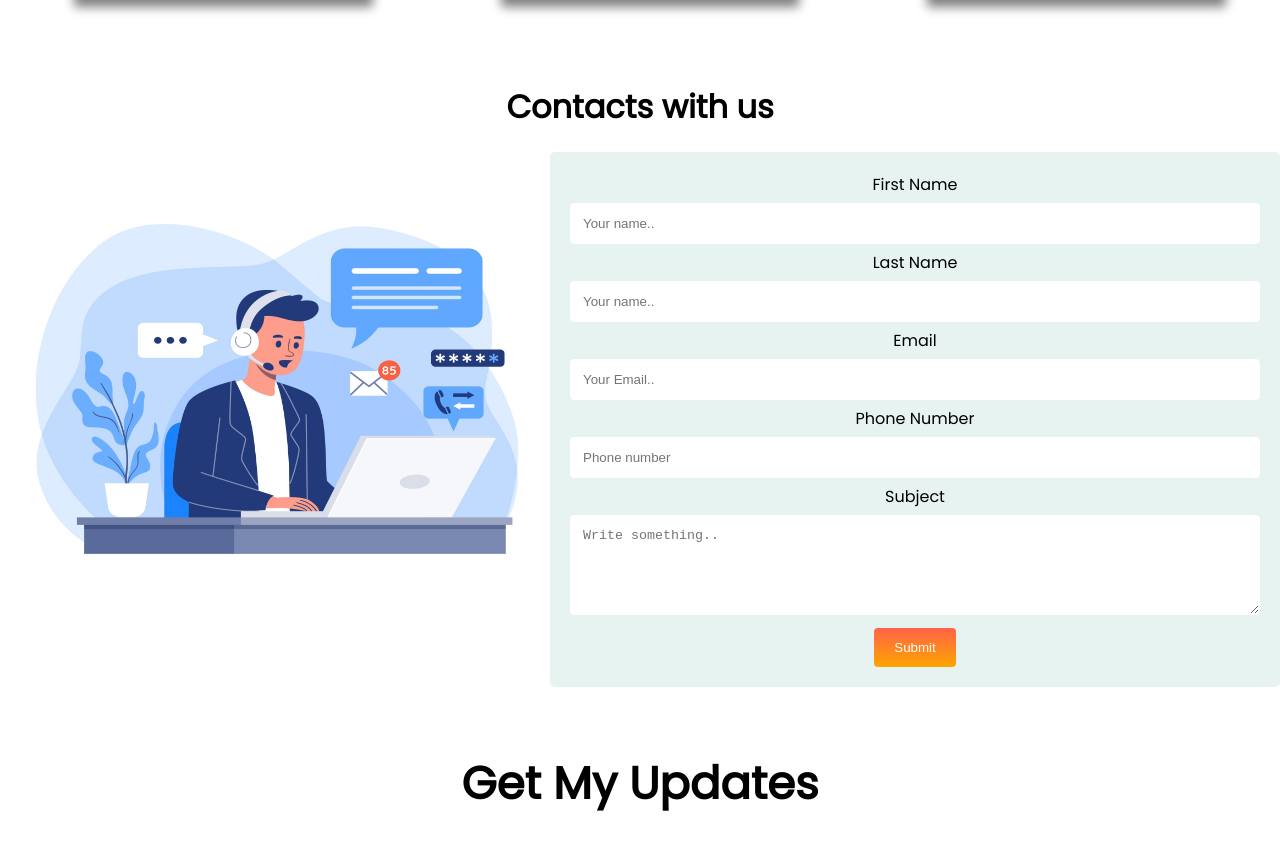
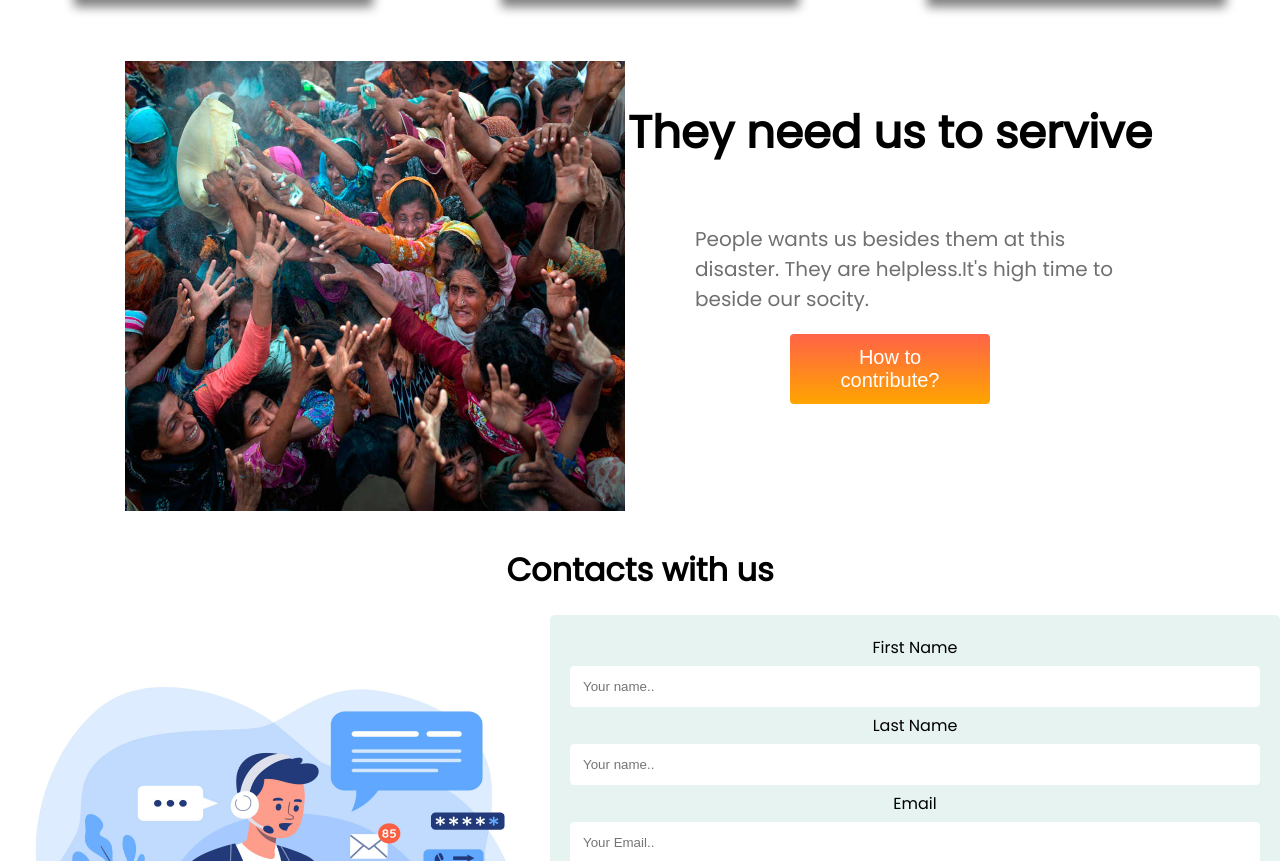
Before and after one commit to AshrafRahi/Succor, a plain HTML site: page index.html in a window 1280 px wide. Shown: the part 2116-2977 px from the top of the page. Drawn offline with Linux system fonts and the light colour scheme.

Commit message:
finished

```diff
--- a/index.html
+++ b/index.html
@@ -71,11 +71,24 @@
                 Every year the same.</p>
         </div>
     </section>
+    <section class="stand">
+        <div class="fourth-part">
+          <img src="images/don.jpg">
+        </div>
+        <div class="fourth-part">
+          <h1 class="fourth-heading">They need us to servive</h1>
+          <p class="para4">
+            People wants us besides them at this disaster. They are helpless.It's high time to beside our socity.</p>
+            <div >
+                <button class="link-button2">How to contribute?</button>
+            </div>
+        </div>
+      </section>
     <div>
         <h1>Contacts with us</h1>
     </div>
     <section class="form">
-        <div class="fourth-part">
+        <div class="fifth-part">
         <img src="images/contact.jpg" alt="Contacts">
         </div>
         <div class="container4">
@@ -100,10 +113,10 @@
 
         </div>
     </section><br>
-    <section class="fifth-part">
+    <section class="six-part">
         <div>
             <h1>Get My Updates</h1>
-            <p class="para4">You will get updates through email.</p>
+            <p class="para5">You will get updates through email.</p>
          <div class="update-part">
             <input class="text" type="Email" placeholder="Email">
             <div >
--- a/style.css
+++ b/style.css
@@ -117,16 +117,50 @@ font-size: 50px;
     width: 60px;
     padding: 20px;
 }
+.stand{
+    display: flex;
+}
+.fourth-part{
+    font-size: 30px;
+}
+.para4{
+    color: #707070;
+    font-size: 20px;
+    font-weight: 50;
+    padding-top: 20px;
+    padding-left: 20%;
+    padding-right: 20%;
+    margin-left: 5%;
+    text-align: left;
+}
+.fourth-part img{
+    height: 450px;
+    width: 500px;
+    margin-left: 25%;
+}
+.link-button2{
+    font-size: 20px;
+    font-weight: 50px;
+    width: 200px;
+    height: 70px;
+    background-image: linear-gradient(tomato, orange);
+    color: white;
+    padding: 12px 20px;
+    border: none;
+    border-radius: 4px;
+    cursor: pointer;
+    text-decoration: none;
+}
 div{
     text-align: center;
 }
 .form{
     display: flex;
 }
-.fourth-part{
+.fifth-part{
     font-size: 30px;
 }
-.fourth-part img{
+.fifth-part img{
     height: 500px;
     width: 550px;
 }
@@ -152,10 +186,10 @@ input[type=submit] {
     background-color: #e6f3f1;
     padding: 20px;
 }
-.fifth-part{
+.six-part{
     font-size: 30px;
 }
-.para4 {
+.para5 {
     font-size: 20px;
     color: #707070;
 }
```
Also changed, not shown: images/don.jpg (added).
